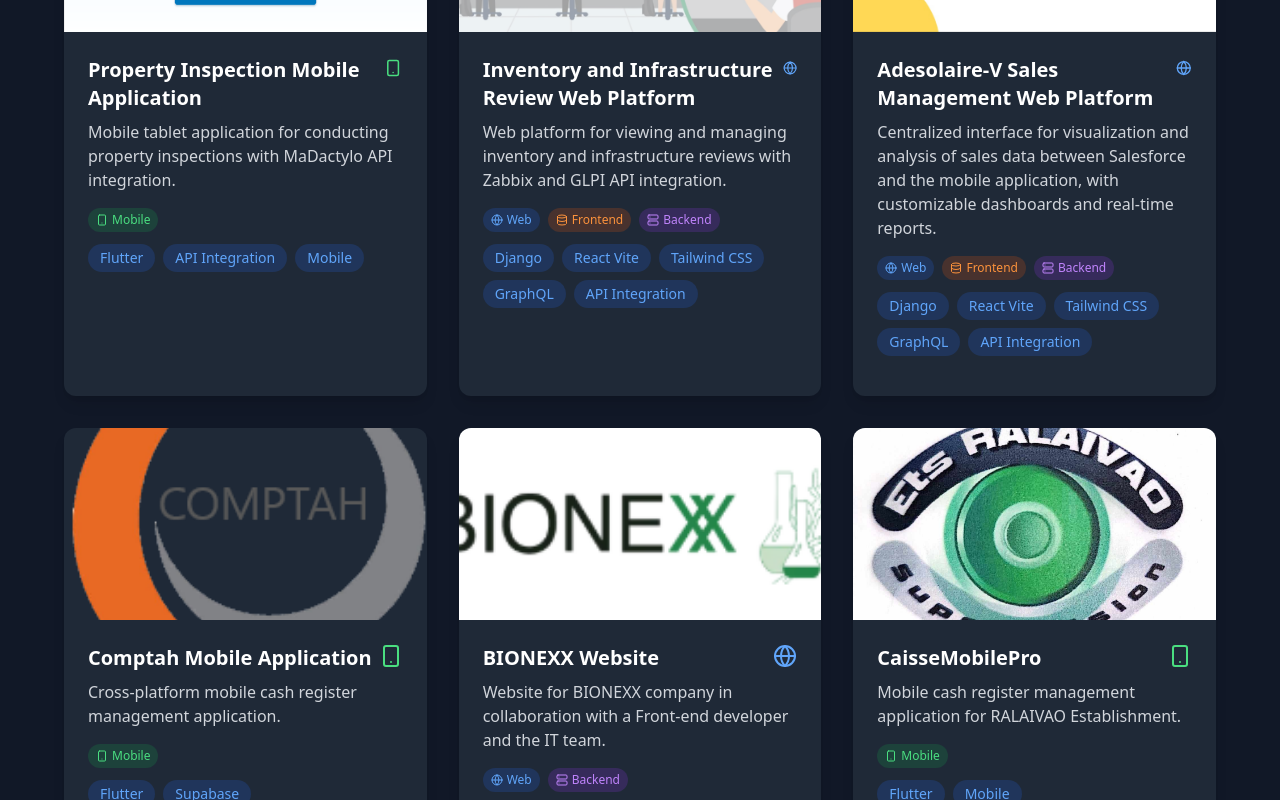
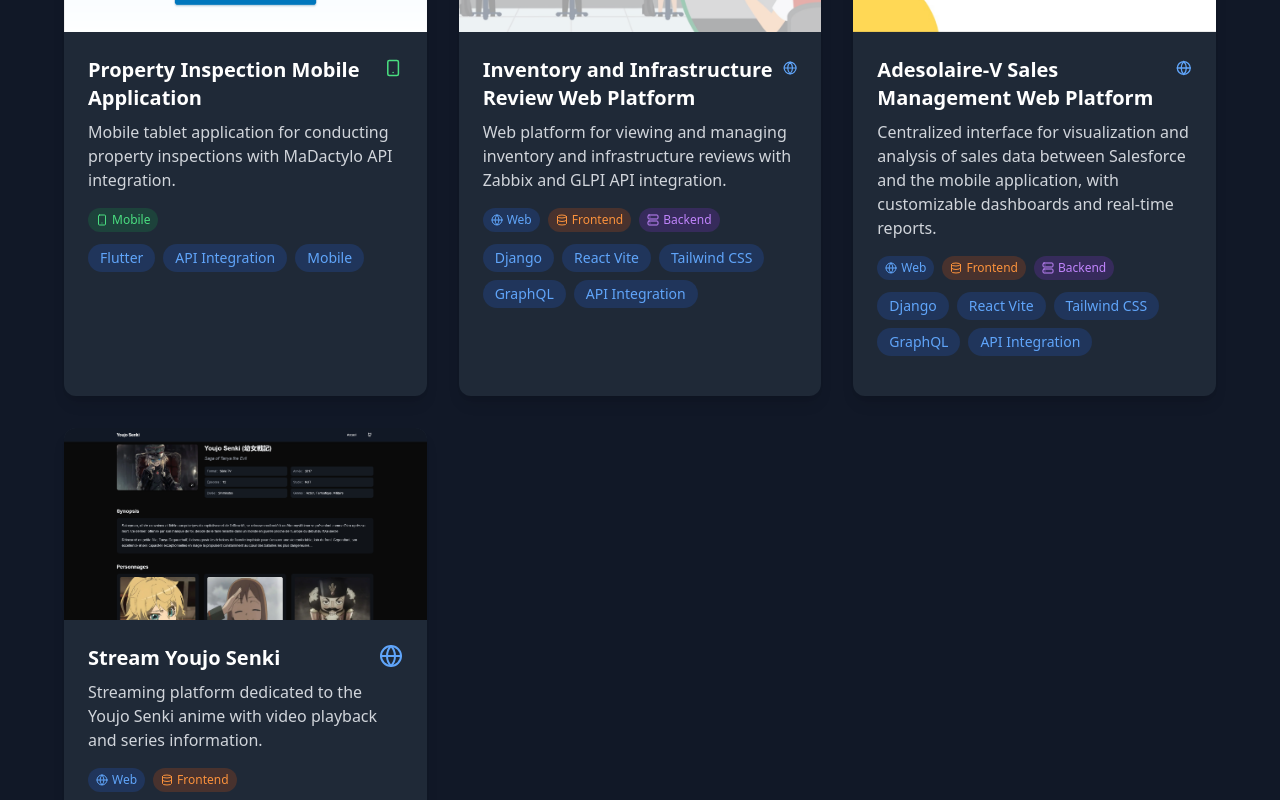
Before and after one commit to DarkZangetsu/Tailwinds-React-Portfolio, a React (Vite) app: page / in a window 1280 px wide. Shown: the part 2000-2800 px from the top of the page. Built offline with nearby package versions, Linux system fonts and the light colour scheme.

Commit message:
update project list

```diff
--- a/src/components/sections/Project.jsx
+++ b/src/components/sections/Project.jsx
@@ -29,39 +29,7 @@
       tags: ["Django", "React Vite", "Tailwind CSS", "GraphQL", "API Integration"],
       type: ["web", "frontend", "backend"],
     },
-    {
-      id: 4,
-      title: "Comptah Mobile Application",
-      description: "Cross-platform mobile cash register management application.",
-      image: "comptah.png",
-      tags: ["Flutter", "Supabase"],
-      type: ["mobile"]
-    },
-    {
-      id: 5,
-      title: "BIONEXX Website",
-      description: "Website for BIONEXX company in collaboration with a Front-end developer and the IT team.",
-      image: "bionexx.png",
-      tags: ["Symfony", "Backend"],
-      type: ["web", "backend"],
-    },
-    {
-      id: 6,
-      title: "CaisseMobilePro",
-      description: "Mobile cash register management application for RALAIVAO Establishment.",
-      image: "ets.jpg",
-      tags: ["Flutter", "Mobile"],
-      type: ["mobile"]
-    },
-    {
-      id: 7,
-      title: "My Portfolio",
-      description: "Personal portfolio showcasing my projects and skills with a modern and responsive interface.",
-      image: "portfolio.png",
-      tags: ["React Vite", "Tailwind CSS", "Vercel"],
-      type: ["web", "frontend"],
-      link: "https://tailwinds-react-portfolio.vercel.app/"
-    },
+
     {
       id: 8,
       title: "Stream Youjo Senki",
@@ -71,23 +39,6 @@
       type: ["web", "frontend"],
       link: "https://stream-youjo-senki-next-js-app.vercel.app/"
     },
-    {
-      id: 9,
-      title: "AniInfo",
-      description: "Anime information site using MyAnimeList and Jikan.moe APIs to provide comprehensive and up-to-date details.",
-      image: "aniInfo.png",
-      tags: ["Next.js", "Vercel", "API Integration"],
-      type: ["web", "frontend"],
-      link: "https://ani-info-psi.vercel.app/"
-    },
-    {
-      id: 10,
-      title: "MedicApp",
-      description: "Mobile application for medical appointment management allowing patients to schedule and track their consultations.",
-      image: "medic.png",
-      tags: ["React Native", "Expo", "Supabase", "Mobile"],
-      type: ["mobile"]
-    }
   ];
 
   // Function to get image path with fallback
```
